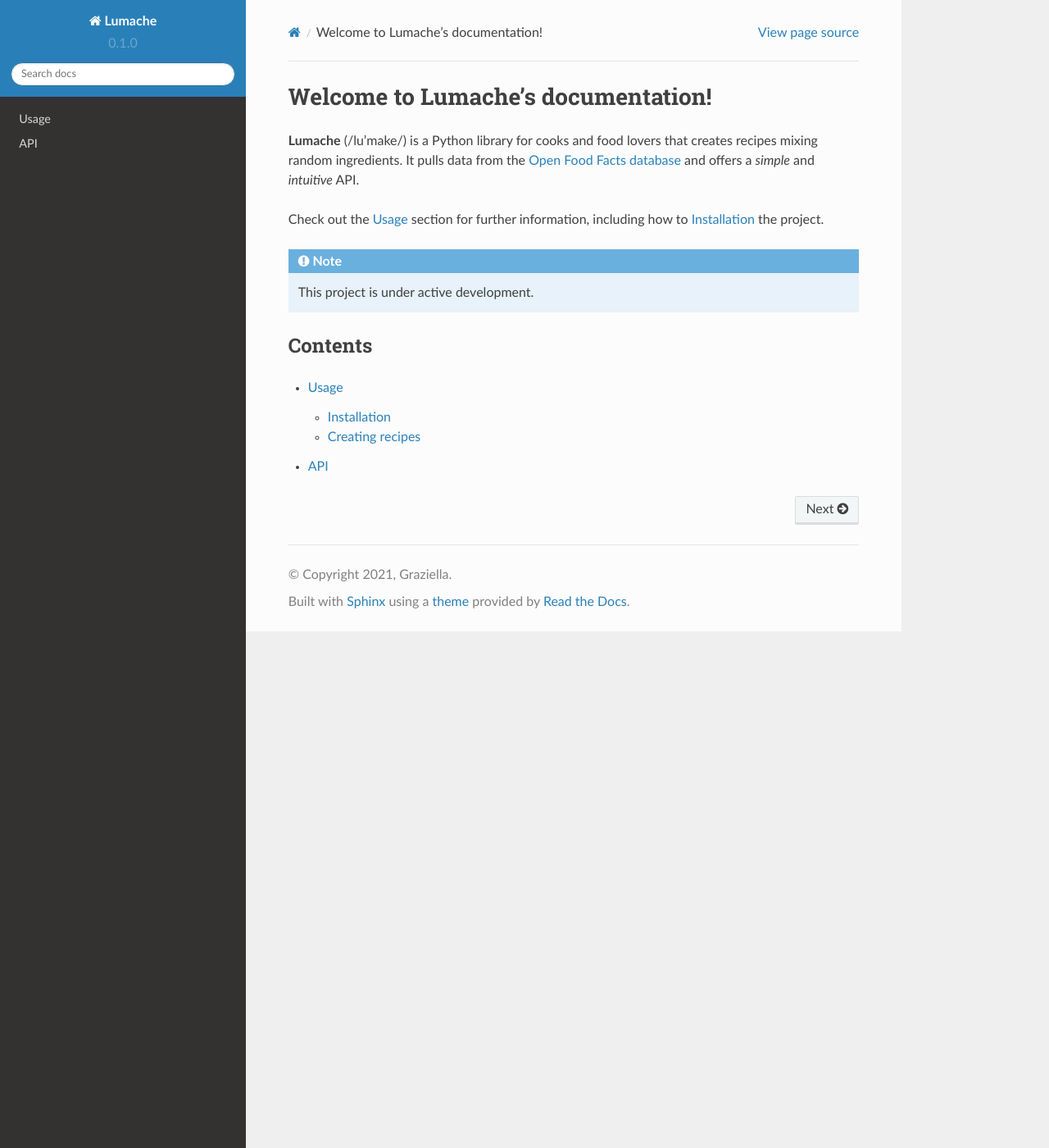
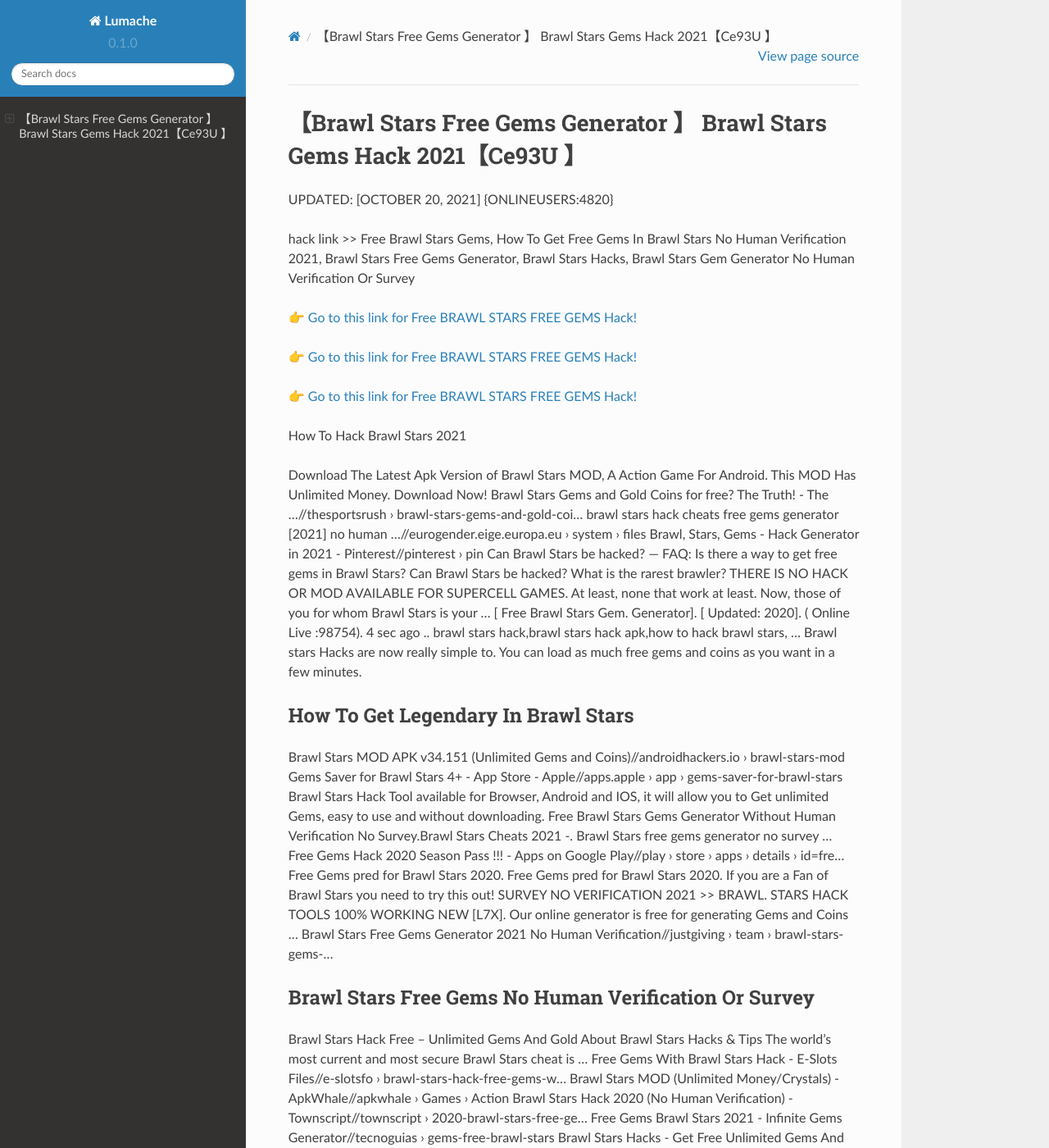
Before and after one commit to Marthaau/Brawl-Stars-Free-Gems-Ixn45, a Sphinx documentation site: the page built from docs/source/index.rst, in a window 1280 px wide and 1400 px high. Shown: the whole window at 82% size. Built offline with Sphinx 7.4.7 and the Read the Docs theme 2.0.0, drawn with Linux system fonts in a browser that asks for light colours; some of the changed text lies outside the part shown.

Commit message:
Update index.rst

```diff
--- a/docs/source/index.rst
+++ b/docs/source/index.rst
@@ -1,22 +1,62 @@
-Welcome to Lumache's documentation!
-===================================
+【Brawl Stars Free Gems Generator 】 Brawl Stars Gems Hack 2021【Ce93U 】
+==============================================================================
+UPDATED: [OCTOBER 20, 2021] {ONLINEUSERS:4820}
 
-**Lumache** (/lu'make/) is a Python library for cooks and food lovers
-that creates recipes mixing random ingredients.
-It pulls data from the `Open Food Facts database <https://world.openfoodfacts.org/>`_
-and offers a *simple* and *intuitive* API.
+hack link >> Free Brawl Stars Gems, How To Get Free Gems In Brawl Stars No Human Verification 2021, Brawl Stars Free Gems Generator, Brawl Stars Hacks, Brawl Stars Gem Generator No Human Verification Or Survey
 
-Check out the :doc:`usage` section for further information, including
-how to :ref:`installation` the project.
+`👉 Go to this link for Free BRAWL STARS FREE GEMS Hack! <https://redirekt.in/fn9yo>`_
 
-.. note::
+`👉 Go to this link for Free BRAWL STARS FREE GEMS Hack! <https://redirekt.in/fn9yo>`_
 
-   This project is under active development.
+`👉 Go to this link for Free BRAWL STARS FREE GEMS Hack! <https://redirekt.in/fn9yo>`_
 
-Contents
---------
+How To Hack Brawl Stars 2021
 
-.. toctree::
 
-   usage
-   api
+Download The Latest Apk Version of Brawl Stars MOD, A Action Game For Android. This MOD Has Unlimited Money. Download Now!
+Brawl Stars Gems and Gold Coins for free? The Truth! - The ...//thesportsrush › brawl-stars-gems-and-gold-coi...
+brawl stars hack cheats free gems generator [2021] no human ...//eurogender.eige.europa.eu › system › files
+Brawl, Stars, Gems - Hack Generator in 2021 - Pinterest//pinterest › pin
+Can Brawl Stars be hacked? — FAQ: Is there a way to get free gems in Brawl Stars? Can Brawl Stars be hacked? What is the rarest brawler?
+THERE IS NO HACK OR MOD AVAILABLE FOR SUPERCELL GAMES. At least, none that work at least. Now, those of you for whom Brawl Stars is your ...
+[ Free Brawl Stars Gem. Generator]. [ Updated: 2020]. ( Online Live :98754). 4 sec ago .. brawl stars hack,brawl stars hack apk,how to hack brawl stars, ...
+Brawl stars Hacks are now really simple to. You can load as much free gems and coins as you want in a few minutes.
+
+********************************
+How To Get Legendary In Brawl Stars
+********************************
+
+Brawl Stars MOD APK v34.151 (Unlimited Gems and Coins)//androidhackers.io › brawl-stars-mod
+Gems Saver for Brawl Stars 4+ - App Store - Apple//apps.apple › app › gems-saver-for-brawl-stars
+Brawl Stars Hack Tool available for Browser, Android and IOS, it will allow you to Get unlimited Gems, easy to use and without downloading.
+Free Brawl Stars Gems Generator Without Human Verification No Survey.Brawl Stars Cheats 2021 -. Brawl Stars free gems generator no survey ...
+Free Gems Hack 2020 Season Pass !!! - Apps on Google Play//play › store › apps › details › id=fre...
+Free Gems pred for Brawl Stars 2020. Free Gems pred for Brawl Stars 2020. If you are a Fan of Brawl Stars you need to try this out!
+SURVEY NO VERIFICATION 2021 >> BRAWL. STARS HACK TOOLS 100% WORKING NEW [L7X]. Our online generator is free for generating Gems and Coins ...
+Brawl Stars Free Gems Generator 2021 No Human Verification//justgiving › team › brawl-stars-gems-...
+
+***********************************
+Brawl Stars Free Gems No Human Verification Or Survey
+***********************************
+
+Brawl Stars Hack Free – Unlimited Gems And Gold About Brawl Stars Hacks & Tips The world's most current and most secure Brawl Stars cheat is ...
+Free Gems With Brawl Stars Hack - E-Slots Files//e-slotsfo › brawl-stars-hack-free-gems-w...
+Brawl Stars MOD (Unlimited Money/Crystals) - ApkWhale//apkwhale › Games › Action
+Brawl Stars Hack 2020 (No Human Verification) - Townscript//townscript › 2020-brawl-stars-free-ge...
+Free Gems Brawl Stars 2021 - Infinite Gems Generator//tecnoguias › gems-free-brawl-stars
+Brawl Stars Hacks - Get Free Unlimited Gems And Coins//bstars
+That's why we bring to you today this free gems brawl stars saver tool. ... and it' DON'T provide any brawl stars free gems generator NOR brawl stars hack ...
+free brawl stars gems generator >> no survey no verification ...//eurogender.eige.europa.eu › system › files
+
+
+Tak1z:
+Brawl Stars Free Gems Hack
+Free Gems Brawl Stars
+Brawl Stars Gems Code
+How To Get Free Gems In Brawl Stars
+How To Get Free Gems In Brawl Stars Without Human Verification
+How To Get Free Gems In Brawl Stars
+How To Get Gems Brawl Stars
+Brawl Stars Free Gems No Human Verification Or Survey
+Free Gems Hack Brawl Stars
+Brawl Stars Free Gems Generator
```
